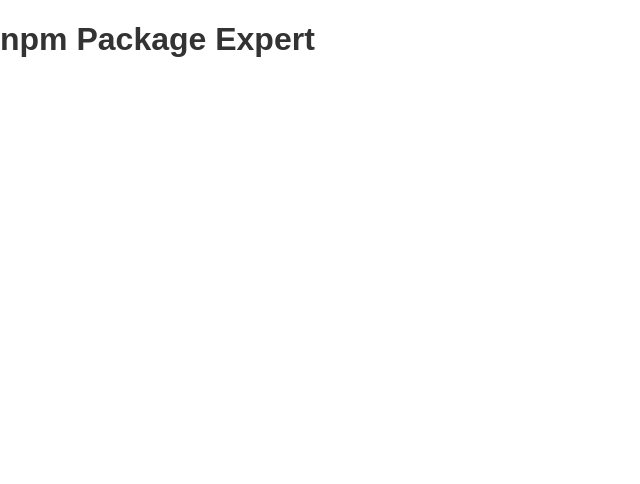
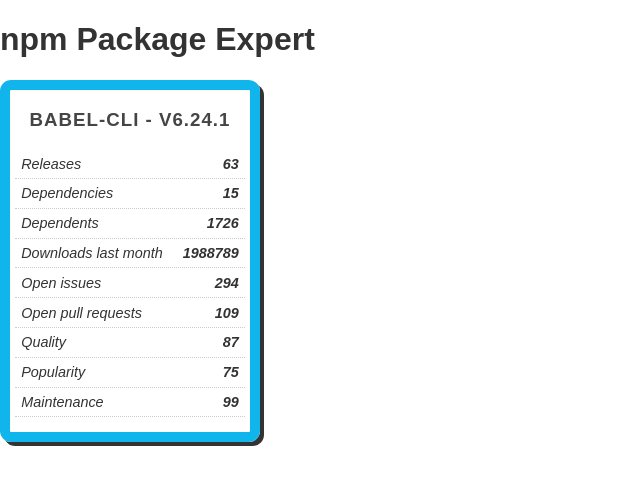
Before and after one commit to hkoskinen/top-trumps, a website: page index.html in a window 1280 px wide. Shown: the whole page, without its empty margins (0-640 px from the left). Drawn offline with Linux system fonts and the light colour scheme; files that its build step writes are made by us from their sources.

Commit message:
Add card component

```diff
--- a/index.html
+++ b/index.html
@@ -23,6 +23,46 @@
       font-family: sans-serif;
       font-weight: 100;
     }
+
+    .card {
+      border: 10px solid #10b5eb;
+      border-radius: 0.7rem;
+      width: 260px;
+      padding: 0 0.3rem;
+      box-shadow: 4px 4px 0 rgba(0, 0, 0, 0.8);
+    }
+
+    .card__title {
+      text-align: center;
+      text-transform: uppercase;
+      color: #454545;
+      letter-spacing: 1px;
+    }
+
+    .card__stats {
+      list-style: none;
+      padding: 0;
+      font-size: 0.9rem;
+    }
+
+    .card__stats li {
+      display: flex;
+      justify-content: space-between;
+      padding: 0.4rem;
+      font-style: italic;
+      transition: all 0.5s ease-out;
+      border-bottom: 1px dotted rgba(0, 0, 0, 0.2);
+    }
+
+    .card__stats li:hover {
+      cursor: pointer;
+      border-radius: 0.2em;
+      background-color: #6ed8fb;
+    }
+
+    .card__stats li span {
+      font-weight: bold;
+    }
   </style>
 </head>
 
--- a/src/index.js
+++ b/src/index.js
@@ -4,6 +4,39 @@
   </button>`;
 
 const h1 = children => `<h1>${children}</h1>`;
+
+const card = data => {
+  if (!data) return '<div class="card">Card data is missing</div>';
+  const {
+    name,
+    version,
+    releases,
+    dependencies,
+    dependents,
+    downloadsLastMonth,
+    openIssues,
+    openPullRequests,
+    quality,
+    popularity,
+    maintenance
+  } = data;
+
+  return `
+    <div class="card">
+      <h3 class="card__title">${name} - v${version}</h3>
+      <ul class="card__stats">
+        <li>Releases<span>${releases}</span></li>
+        <li>Dependencies<span>${dependencies}</span></li>
+        <li>Dependents<span>${dependents}</span></li>
+        <li>Downloads last month<span>${downloadsLastMonth}</span></li>
+        <li>Open issues<span>${openIssues}</span></li>
+        <li>Open pull requests<span>${openPullRequests}</span></li>
+        <li>Quality<span>${quality}</span></li>
+        <li>Popularity<span>${popularity}</span></li>
+        <li>Maintenance<span>${maintenance}</span></li>
+      </ul>
+    </div>`;
+};
 
 class App {
   constructor(root) {
@@ -26,12 +59,17 @@
     fetch('/api/top-packages.json')
       .then(response => response.json())
       .then(data => {
-        deck: data
+        this.setState({
+          deck: data
+        });
       });
   }
   render() {
     return `
       ${h1('npm Package Expert')}
+      <div class="cards">
+        ${card(this.state.deck[0])}
+      </div>
     `;
   }
 }
```
